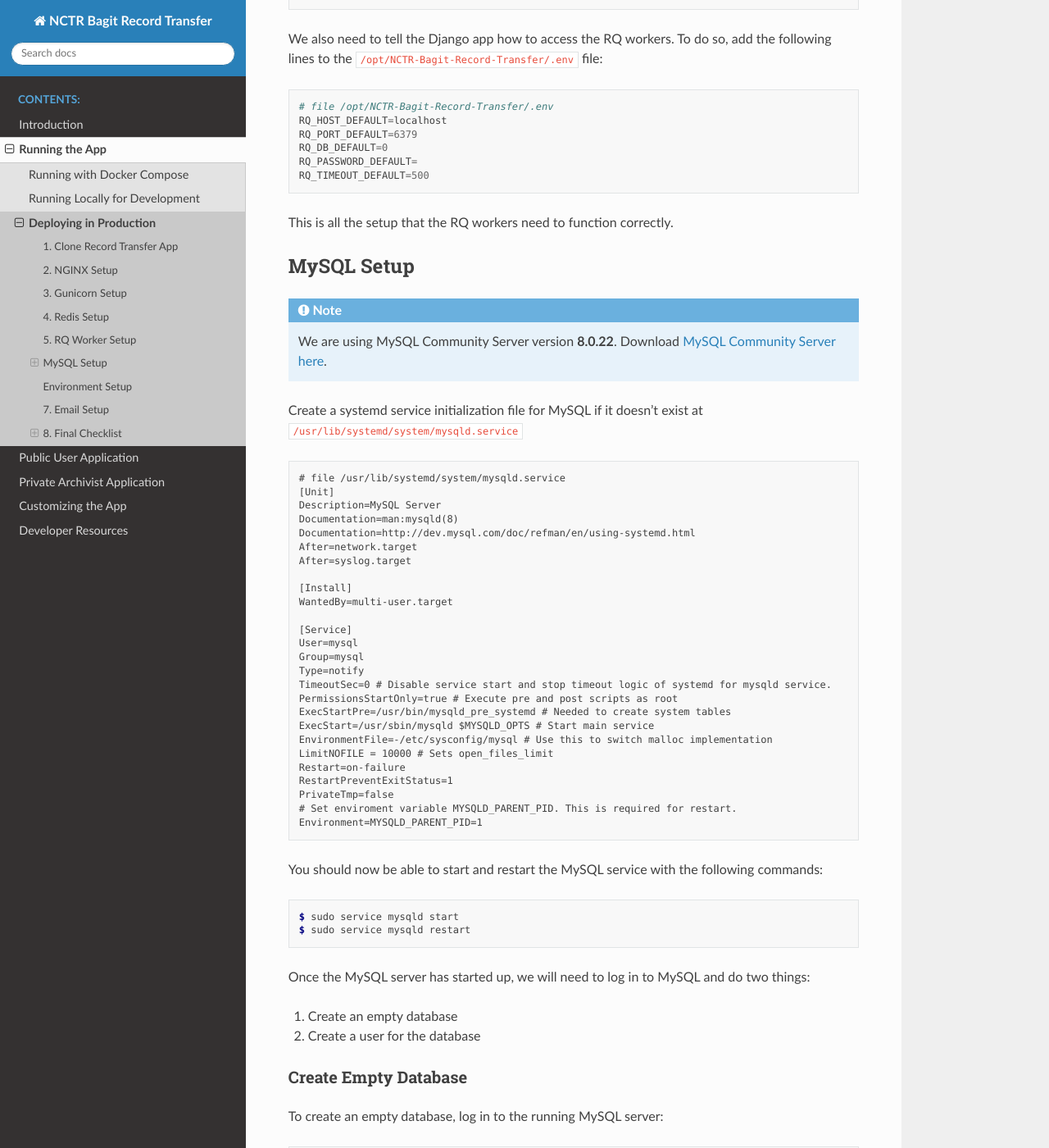
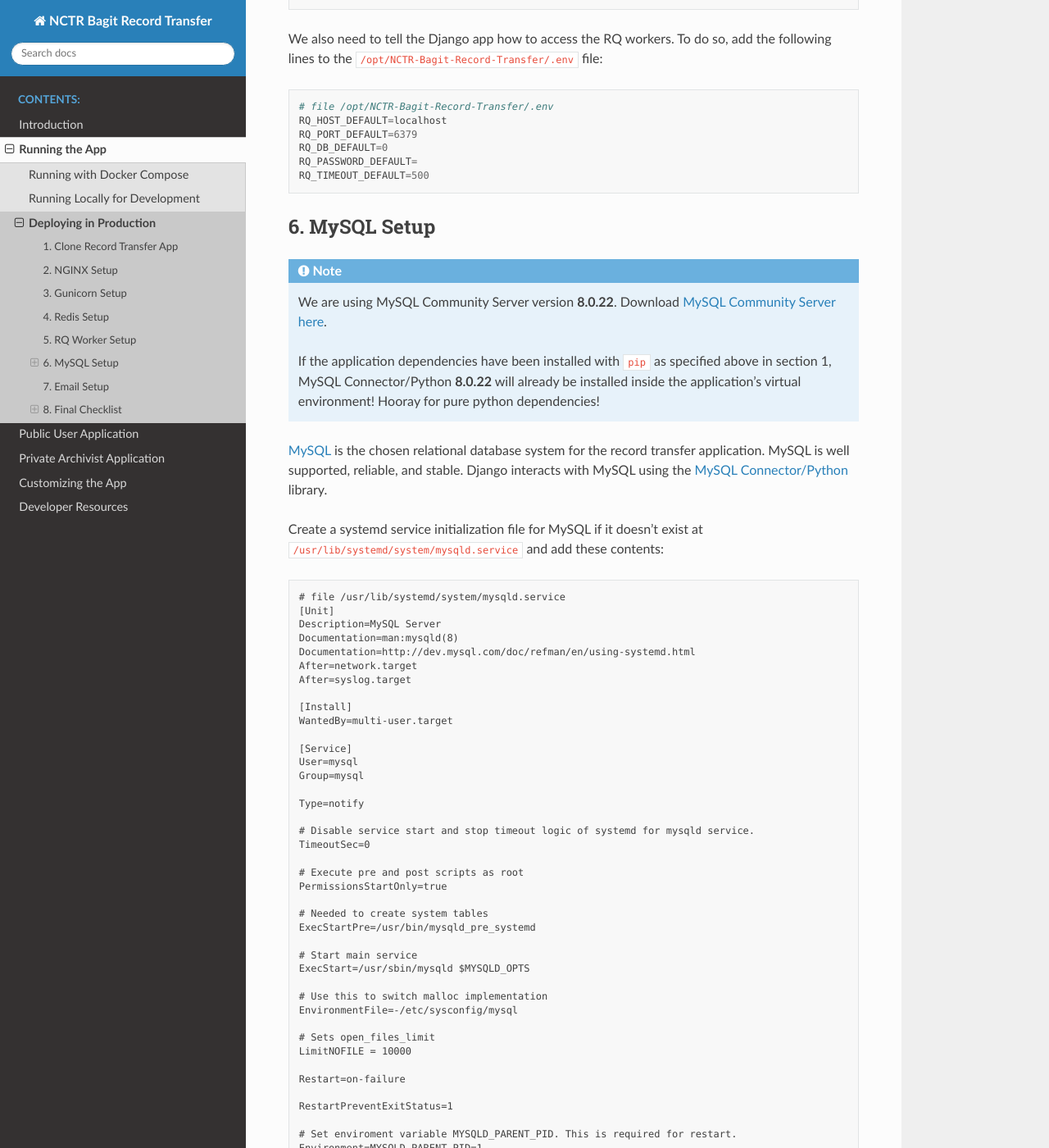
Before and after one commit to NationalCentreTruthReconciliation/Secure-Record-Transfer, a Sphinx documentation site: the page built from docs/running/production.rst, in a window 1280 px wide and 1400 px high, scrolled down 6127 px. Shown: the whole window at 82% size. Built offline with Sphinx 7.4.7 and the Read the Docs theme 2.0.0, drawn with Linux system fonts in a browser that asks for light colours; some of the changed text lies outside the part shown.

Commit message:
Update MySQL setup

```diff
--- a/docs/running/production.rst
+++ b/docs/running/production.rst
@@ -259,7 +259,7 @@
 
 
 Create a systemd service initialization file for redis if it doesn't exist at
-:code:`/usr/lib/systemd/system/redis.service`
+:code:`/usr/lib/systemd/system/redis.service` and add these contents:
 
 .. code-block::
 
@@ -355,20 +355,25 @@
     RQ_TIMEOUT_DEFAULT=500
 
 
-This is all the setup that the RQ workers need to function correctly.
-
-
-MySQL Setup
-###########
+6. MySQL Setup
+##############
 
 .. note::
 
     We are using MySQL Community Server version **8.0.22**. Download
     `MySQL Community Server here <https://dev.mysql.com/downloads/mysql/>`_.
 
+    If the application dependencies have been installed with :code:`pip` as specified above in
+    section 1, MySQL Connector/Python **8.0.22** will already be installed inside the application's
+    virtual environment! Hooray for pure python dependencies!
+
+
+`MySQL <https://www.mysql.com/>`_ is the chosen relational database system for the record transfer
+application. MySQL is well supported, reliable, and stable. Django interacts with MySQL using the
+`MySQL Connector/Python <https://github.com/mysql/mysql-connector-python>`_ library.
 
 Create a systemd service initialization file for MySQL if it doesn't exist at
-:code:`/usr/lib/systemd/system/mysqld.service`
+:code:`/usr/lib/systemd/system/mysqld.service` and add these contents:
 
 .. code-block::
 
@@ -386,26 +391,51 @@
     [Service]
     User=mysql
     Group=mysql
+
     Type=notify
-    TimeoutSec=0 # Disable service start and stop timeout logic of systemd for mysqld service.
-    PermissionsStartOnly=true # Execute pre and post scripts as root
-    ExecStartPre=/usr/bin/mysqld_pre_systemd # Needed to create system tables
-    ExecStart=/usr/sbin/mysqld $MYSQLD_OPTS # Start main service
-    EnvironmentFile=-/etc/sysconfig/mysql # Use this to switch malloc implementation
-    LimitNOFILE = 10000 # Sets open_files_limit
+
+    # Disable service start and stop timeout logic of systemd for mysqld service.
+    TimeoutSec=0
+
+    # Execute pre and post scripts as root
+    PermissionsStartOnly=true
+
+    # Needed to create system tables
+    ExecStartPre=/usr/bin/mysqld_pre_systemd
+
+    # Start main service
+    ExecStart=/usr/sbin/mysqld $MYSQLD_OPTS
+
+    # Use this to switch malloc implementation
+    EnvironmentFile=-/etc/sysconfig/mysql
+
+    # Sets open_files_limit
+    LimitNOFILE = 10000
+
     Restart=on-failure
+
     RestartPreventExitStatus=1
-    PrivateTmp=false
+
     # Set enviroment variable MYSQLD_PARENT_PID. This is required for restart.
     Environment=MYSQLD_PARENT_PID=1
 
+    PrivateTmp=false
 
-You should now be able to start and restart the MySQL service with the following commands:
+
+Enable the mysqld service to start on system startup, and start the service (we will need to
+interact with mysql in the upcoming steps):
 
 .. code-block:: console
 
-    $ sudo service mysqld start
-    $ sudo service mysqld restart
+    (env) $ sudo systemctl enable mysqld
+    (env) $ sudo systemctl start mysqld
+
+
+You can check the status of mysqld with:
+
+.. code-block:: console
+
+    (env) $ sudo systemctl status mysqld
 
 
 Once the MySQL server has started up, we will need to log in to MySQL and do two things:
@@ -414,15 +444,15 @@
 2. Create a user for the database
 
 
-*********************
-Create Empty Database
-*********************
+*************************
+6.1 Create Empty Database
+*************************
 
 To create an empty database, log in to the running MySQL server:
 
 .. code-block:: console
 
-    $ sudo mysql -u root
+    (env) $ sudo mysql -u root
 
 
 When you're logged in, check to make sure the database has not already been created. Execute a
@@ -430,7 +460,7 @@
 hasn't been created already. If you see a database named :code:`recordtransfer`, the database
 already exists.
 
-.. code-block::
+::
 
     mysql> SHOW DATABASES;
     +--------------------+
@@ -446,21 +476,21 @@
 
 Create the **recordtransfer** database if it hasn't been created already:
 
-.. code-block::
+::
 
     mysql> CREATE DATABASE recordtransfer;
     Query OK, 1 row affected (0.00 sec)
 
 
-********************
-Create Database User
-********************
+************************
+6.2 Create Database User
+************************
 
 Now that the database exists, we will create a new account for this database that the record
 transfer app will use to interact with the database. We will call the user **django**. Remember the
 password you use, you will need to enter it one more place later.
 
-.. code-block::
+::
 
     mysql> CREATE USER 'django'@'%' IDENTIFIED WITH mysql_native_password BY 'password';
     Query OK, 0 rows affected (0.00 sec)
@@ -489,46 +519,59 @@
     <https://dev.mysql.com/doc/refman/8.0/en/validate-password-options-variables.html>`_.
 
 
-***********************************
-Add MySQL Connection to Environment
-***********************************
+***************************************
+6.3 Add MySQL Connection to Environment
+***************************************
 
 To tell the record transfer app to use the **recordtransfer** MySQL database as the **django** user,
-add these lines to the environment file at :code:`/opt/NCTR-Bagit-Record-Transfer/.env`:
+add these lines to the environment file at :code:`/opt/NCTR-Bagit-Record-Transfer/.env`, remembering
+to replace **your_password** with the actual password you created above:
 
-.. code-block::
+::
 
     # file /opt/NCTR-Bagit-Record-Transfer/.env
     MYSQL_HOST=localhost
     MYSQL_DATABASE=recordtransfer
     MYSQL_USER=django
-    MYSQL_PASSWORD='password'
+    MYSQL_PASSWORD=your_password
 
 
-********************************
-Migrate Record Transfer Database
-********************************
+************************************
+6.4 Migrate Record Transfer Database
+************************************
+
+.. warning::
+
+    For the following steps, make sure that your virtual environment is activated before calling
+    :code:`python3`! You can tell it's active if your command prompt starts with **(env)**. To
+    activate the virtual environment, source the activation script:
+
+    .. code-block:: console
+
+        $ source /opt/NCTR-Bagit-Record-Transfer/env/bin/activate
+        (env) $
+
 
 After MySQL is set up, you can populate the new **recordtransfer** database with the tables for the
 record transfer application. This process is called *database migration*. But before migrating all
 of the database tables, we need to create a *new* migration so that you can set the domain of your
 website. Without doing this, many common features of the application will break.
 
-Change to the directory that has the :code:`manage.py` script and make a new migration that you'll
-edit to set the domain name of your site:
+Change to the directory of the record transfer application that has the :code:`manage.py` script and
+make a new migration that you'll edit to set the domain name of your site:
 
 .. code-block:: console
 
-    $ cd /opt/NCTR-Bagit-Record-Transfer/bagitobjecttransfer/
-    $ python3 manage.py makemigrations --empty --name set_site_2_domain recordtransfer
+    (env) $ cd /opt/NCTR-Bagit-Record-Transfer/bagitobjecttransfer/
+    (env) $ python3 manage.py makemigrations --empty --name set_site_2_domain recordtransfer
 
 
 A migration file is simply a Python script. Open the generated migration file to edit it. It should
 be called something similar to :code:`0011_set_site_2_domain.py`. If you like vim:
 
-.. code-block::
+.. code-block:: console
 
-    $ vim recortransfer/migration/0011_set_site_2_domain.py
+    (env) $ sudo vim recordtransfer/migration/0011_set_site_2_domain.py
 
 
 Make three changes to the generated Python file:
@@ -580,13 +623,13 @@
 
 .. code-block:: console
 
-    $ python3 manage.py migrate
+    (env) $ python3 manage.py migrate
 
 
-You will also want to set the domain name in the :code:`/opt/NCTR-Bagit-Record-Transfer/.env` file
-while we're on the topic of the domain name:
+You will also want to set the domain name in :code:`/opt/NCTR-Bagit-Record-Transfer/.env` while
+we're on the topic of the domain name:
 
-.. code-block::
+::
 
     # file /opt/NCTR-Bagit-Record-Transfer/.env
     HOST_DOMAINS=YOUR_DOMAIN_HERE
@@ -599,15 +642,20 @@
     add more than one domain by separating domain names with spaces.
 
 
-****************
-Create Superuser
-****************
+***********************
+6.5 Create a Super User
+***********************
 
-Work in progress.
+Now that the database is ready to be used by the application, we should create a super user that has
+full access to the application and the database. This user is necessary to create other staff users
+and administrators. Without this user, no one will be able to access the administrator website. You
+can think of this super user as analogous to the application as the **django** user we created above
+is to the MySQL database.
 
+Make sure you are in the same directory as the :code:`manage.py` script. Run the super user creation
+command and follow the prompts, remembering the username and password you enter.
 
-Environment Setup
-#################
+.. code-block:: console
 
     (env) $ python3 manage.py createsuperuser
 
```
Also changed, not shown: other parts of docs/running/production.rst (+3 -3 lines).
